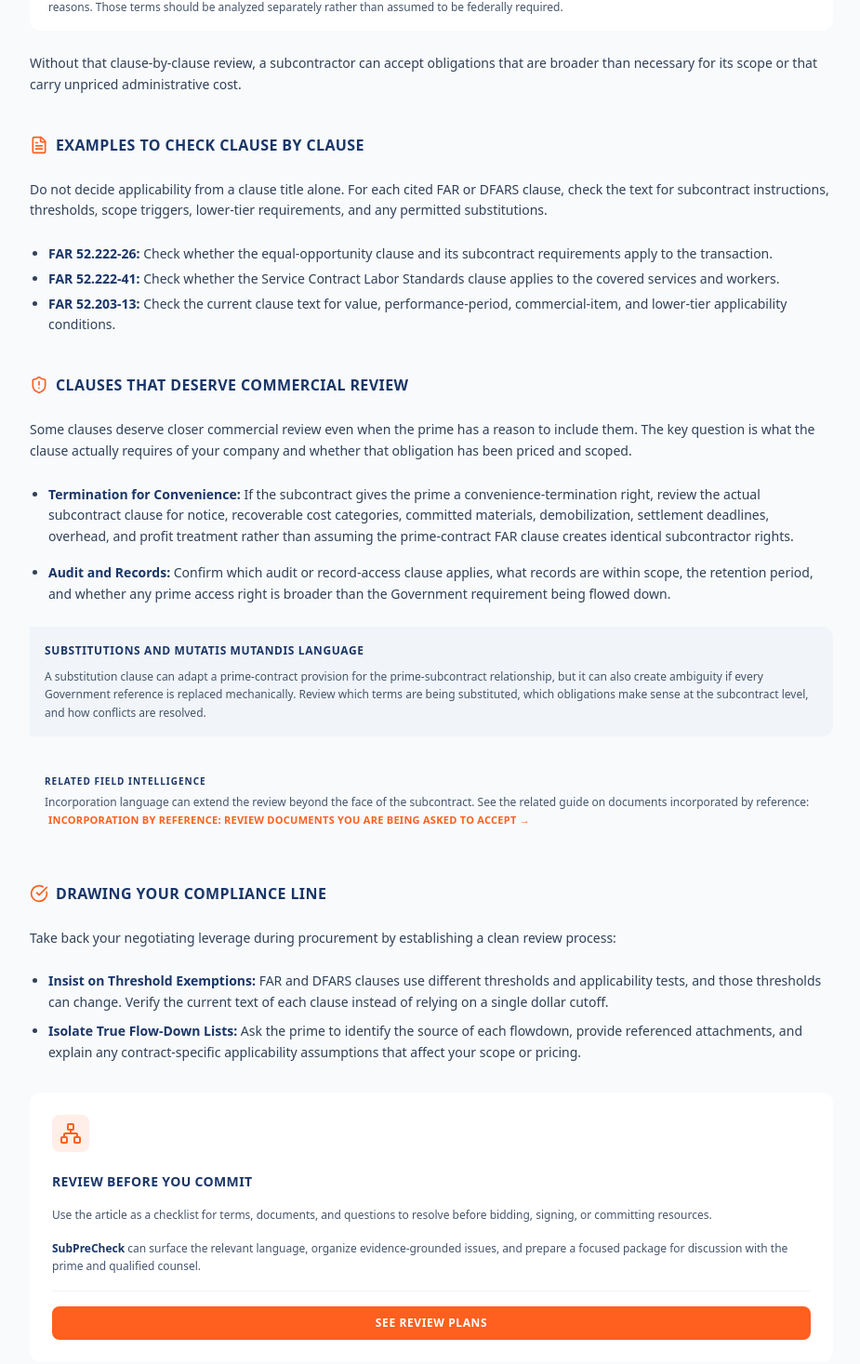
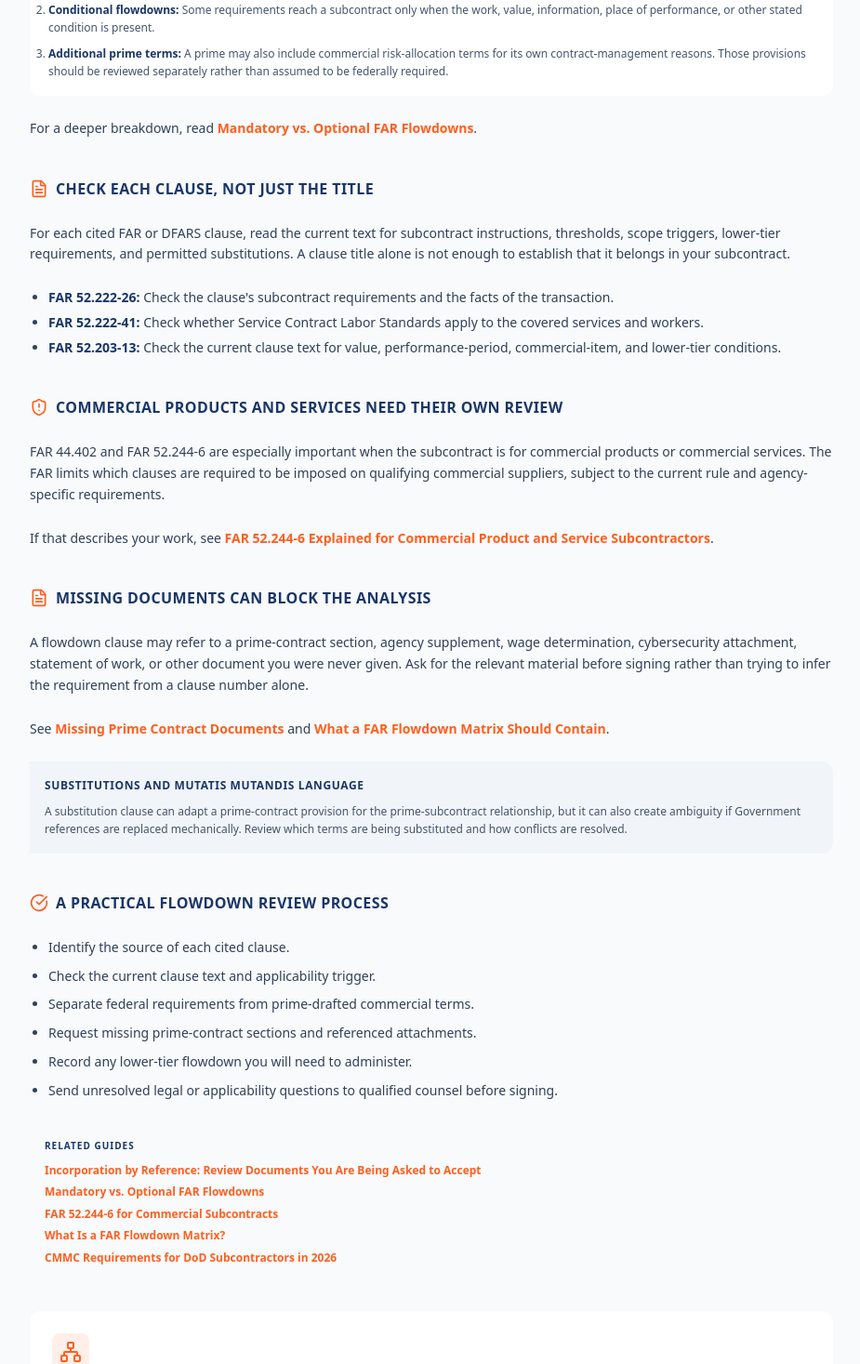
Before and after one commit to siricarsen-cmd/subshield, a Next.js app: page /blog/understanding-far-flow-down-clauses in a window 1280 px wide. Shown: the part 859-2326 px from the top of the page at 93% size, without its empty margins (176-1101 px from the left). Built offline with nearby package versions, Linux system fonts and the light colour scheme; no server answers.

Commit message:
seo: strengthen FAR flowdown pillar links and tone

```diff
--- a/app/blog/understanding-far-flow-down-clauses/page.tsx
+++ b/app/blog/understanding-far-flow-down-clauses/page.tsx
@@ -6,8 +6,6 @@ import { ShieldAlert, FileText, CheckCircle, ArrowLeft, Network } from "lucide-r
 export default function FarFlowDownClausesArticle() {
   return (
     <div className="min-h-screen bg-[#F8FAFC] text-slate-900 font-sans antialiased pb-20">
-
-      {/* Article Header Banner */}
       <div className="bg-[#1A3668] text-white py-16 px-4 sm:px-6 lg:px-8">
         <div className="max-w-4xl mx-auto space-y-4">
           <div className="flex flex-col gap-3 sm:flex-row sm:items-center sm:justify-between">
@@ -27,16 +25,13 @@ export default function FarFlowDownClausesArticle() {
         </div>
       </div>
 
-      {/* Main Content Layout */}
       <div className="max-w-4xl mx-auto px-4 sm:px-6 lg:px-8 pt-12 grid grid-cols-1 lg:grid-cols-3 gap-8">
-
-        {/* Article Body */}
         <div className="lg:col-span-2 space-y-6 text-sm text-slate-700 leading-relaxed font-medium">
           <p>
-            It is a standard tactical move for a General Contractor during public procurement. They attach a massive addendum to your contract labeled <strong className="text-[#1A3668]">"Federal Acquisition Regulation (FAR) Flow-Down Provisions."</strong> It contains dozens of dense, alphanumeric legal codes, and the project manager tells you, *"Take it or leave it. Every line is legally mandated by the federal government."*
+            Federal subcontracts often include a separate FAR or DFARS flowdown exhibit with dozens of clause citations. The important question is not whether federal clauses exist. It is whether each cited requirement actually applies to your subcontract and what it requires your company to do.
           </p>
           <p>
-            If you sign the addendum without reviewing applicability, you may accept reporting, audit, cyber, labor, or commercial obligations that were not priced into your scope.
+            A subcontractor should also separate federal flowdowns from payment, indemnity, termination, dispute, and other commercial terms the prime drafted for the subcontract itself. Both groups can matter, but they do not have the same source or applicability analysis.
           </p>
 
           <h3 className="text-base font-black text-[#1A3668] uppercase tracking-wide pt-4 flex items-center gap-2">
@@ -47,100 +42,93 @@ export default function FarFlowDownClausesArticle() {
           </p>
           <ol className="list-decimal pl-5 space-y-2 text-xs text-slate-600 bg-white border border-slate-200 p-4 rounded-xl shadow-sm">
             <li>
-              <strong className="text-[#1A3668]">Required Flowdowns:</strong> Some clauses expressly direct the prime to include specified language in qualifying subcontracts, sometimes only when stated thresholds or scope triggers are met.
+              <strong className="text-[#1A3668]">Express or required flowdowns:</strong> Some clauses direct the prime to include specified language in qualifying subcontracts, sometimes only when stated thresholds or scope triggers are met.
             </li>
             <li>
-              <strong className="text-[#FF5F1F]">Additional Prime Terms:</strong> A prime may also include commercial risk-allocation terms or broader obligations for its own contract-management reasons. Those terms should be analyzed separately rather than assumed to be federally required.
+              <strong className="text-[#1A3668]">Conditional flowdowns:</strong> Some requirements reach a subcontract only when the work, value, information, place of performance, or other stated condition is present.
+            </li>
+            <li>
+              <strong className="text-[#1A3668]">Additional prime terms:</strong> A prime may also include commercial risk-allocation terms for its own contract-management reasons. Those provisions should be reviewed separately rather than assumed to be federally required.
             </li>
           </ol>
           <p>
-            Without that clause-by-clause review, a subcontractor can accept obligations that are broader than necessary for its scope or that carry unpriced administrative cost.
+            For a deeper breakdown, read <a href="/blog/mandatory-vs-optional-far-flowdowns" className="text-[#FF5F1F] font-bold hover:underline">Mandatory vs. Optional FAR Flowdowns</a>.
           </p>
 
           <h3 className="text-base font-black text-[#1A3668] uppercase tracking-wide pt-4 flex items-center gap-2">
-            <FileText className="w-5 h-5 text-[#FF5F1F]" /> Examples to Check Clause by Clause
+            <FileText className="w-5 h-5 text-[#FF5F1F]" /> Check Each Clause, Not Just the Title
           </h3>
           <p>
-            Do not decide applicability from a clause title alone. For each cited FAR or DFARS clause, check the text for subcontract instructions, thresholds, scope triggers, lower-tier requirements, and any permitted substitutions.
+            For each cited FAR or DFARS clause, read the current text for subcontract instructions, thresholds, scope triggers, lower-tier requirements, and permitted substitutions. A clause title alone is not enough to establish that it belongs in your subcontract.
           </p>
           <ul className="list-disc pl-5 space-y-1">
-            <li><strong className="text-[#1A3668]">FAR 52.222-26:</strong> Check whether the equal-opportunity clause and its subcontract requirements apply to the transaction.</li>
-            <li><strong className="text-[#1A3668]">FAR 52.222-41:</strong> Check whether the Service Contract Labor Standards clause applies to the covered services and workers.</li>
-            <li><strong className="text-[#1A3668]">FAR 52.203-13:</strong> Check the current clause text for value, performance-period, commercial-item, and lower-tier applicability conditions.</li>
+            <li><strong className="text-[#1A3668]">FAR 52.222-26:</strong> Check the clause's subcontract requirements and the facts of the transaction.</li>
+            <li><strong className="text-[#1A3668]">FAR 52.222-41:</strong> Check whether Service Contract Labor Standards apply to the covered services and workers.</li>
+            <li><strong className="text-[#1A3668]">FAR 52.203-13:</strong> Check the current clause text for value, performance-period, commercial-item, and lower-tier conditions.</li>
           </ul>
 
           <h3 className="text-base font-black text-[#1A3668] uppercase tracking-wide pt-4 flex items-center gap-2">
-            <ShieldAlert className="w-5 h-5 text-[#FF5F1F]" /> Clauses That Deserve Commercial Review
+            <ShieldAlert className="w-5 h-5 text-[#FF5F1F]" /> Commercial Products and Services Need Their Own Review
           </h3>
           <p>
-            Some clauses deserve closer commercial review even when the prime has a reason to include them. The key question is what the clause actually requires of your company and whether that obligation has been priced and scoped.
+            FAR 44.402 and FAR 52.244-6 are especially important when the subcontract is for commercial products or commercial services. The FAR limits which clauses are required to be imposed on qualifying commercial suppliers, subject to the current rule and agency-specific requirements.
           </p>
-          <ul className="list-disc pl-5 space-y-4">
-            <li>
-              <strong className="text-[#1A3668]">Termination for Convenience:</strong> If the subcontract gives the prime a convenience-termination right, review the actual subcontract clause for notice, recoverable cost categories, committed materials, demobilization, settlement deadlines, overhead, and profit treatment rather than assuming the prime-contract FAR clause creates identical subcontractor rights.
-            </li>
-            <li>
-              <strong className="text-[#1A3668]">Audit and Records:</strong> Confirm which audit or record-access clause applies, what records are within scope, the retention period, and whether any prime access right is broader than the Government requirement being flowed down.
-            </li>
-          </ul>
+          <p>
+            If that describes your work, see <a href="/blog/far-52-244-6-commercial-subcontracts" className="text-[#FF5F1F] font-bold hover:underline">FAR 52.244-6 Explained for Commercial Product and Service Subcontractors</a>.
+          </p>
+
+          <h3 className="text-base font-black text-[#1A3668] uppercase tracking-wide pt-4 flex items-center gap-2">
+            <FileText className="w-5 h-5 text-[#FF5F1F]" /> Missing Documents Can Block the Analysis
+          </h3>
+          <p>
+            A flowdown clause may refer to a prime-contract section, agency supplement, wage determination, cybersecurity attachment, statement of work, or other document you were never given. Ask for the relevant material before signing rather than trying to infer the requirement from a clause number alone.
+          </p>
+          <p>
+            See <a href="/blog/missing-prime-contract-documents" className="text-[#FF5F1F] font-bold hover:underline">Missing Prime Contract Documents</a> and <a href="/blog/far-flowdown-matrix" className="text-[#FF5F1F] font-bold hover:underline">What a FAR Flowdown Matrix Should Contain</a>.
+          </p>
 
           <div className="bg-slate-100 border-l-4 border-[#1A3668] p-4 rounded-r-xl space-y-2">
             <h4 className="text-xs font-black text-[#1A3668] uppercase tracking-wider">Substitutions and Mutatis Mutandis Language</h4>
             <p className="text-xs text-slate-600 leading-relaxed">
-              A substitution clause can adapt a prime-contract provision for the prime-subcontract relationship, but it can also create ambiguity if every Government reference is replaced mechanically. Review which terms are being substituted, which obligations make sense at the subcontract level, and how conflicts are resolved.
-            </p>
-          </div>
-
-          {/* Strategic Internal SEO Cross-Link */}
-          <div className="bg-slate-50 border-l-4 border-[#FF5F1F] p-4 my-6 rounded-r-xl">
-            <p className="text-[10px] font-black text-[#1A3668] uppercase tracking-widest">
-              Related Field Intelligence
-            </p>
-            <p className="text-xs text-slate-600 mt-1 leading-relaxed font-medium">
-              Incorporation language can extend the review beyond the face of the subcontract. See the related guide on documents incorporated by reference:
-              <a href="/blog/incorporation-by-reference-ambush" className="text-[#FF5F1F] font-black hover:underline inline-flex items-center gap-0.5 ml-1 uppercase tracking-wide text-[11px]">
-                Incorporation by Reference: Review Documents You Are Being Asked to Accept →
-              </a>
+              A substitution clause can adapt a prime-contract provision for the prime-subcontract relationship, but it can also create ambiguity if Government references are replaced mechanically. Review which terms are being substituted and how conflicts are resolved.
             </p>
           </div>
 
           <h3 className="text-base font-black text-[#1A3668] uppercase tracking-wide pt-4 flex items-center gap-2">
-            <CheckCircle className="w-5 h-5 text-[#FF5F1F]" /> Drawing Your Compliance Line
+            <CheckCircle className="w-5 h-5 text-[#FF5F1F]" /> A Practical Flowdown Review Process
           </h3>
-          <p>
-            Take back your negotiating leverage during procurement by establishing a clean review process:
-          </p>
           <ul className="list-disc pl-5 space-y-2">
-            <li><strong className="text-[#1A3668]">Insist on Threshold Exemptions:</strong> FAR and DFARS clauses use different thresholds and applicability tests, and those thresholds can change. Verify the current text of each clause instead of relying on a single dollar cutoff.</li>
-            <li><strong className="text-[#1A3668]">Isolate True Flow-Down Lists:</strong> Ask the prime to identify the source of each flowdown, provide referenced attachments, and explain any contract-specific applicability assumptions that affect your scope or pricing.</li>
+            <li>Identify the source of each cited clause.</li>
+            <li>Check the current clause text and applicability trigger.</li>
+            <li>Separate federal requirements from prime-drafted commercial terms.</li>
+            <li>Request missing prime-contract sections and referenced attachments.</li>
+            <li>Record any lower-tier flowdown you will need to administer.</li>
+            <li>Send unresolved legal or applicability questions to qualified counsel before signing.</li>
           </ul>
-        </div>
 
-        {/* Strategic Call-to-Action Sidebar */}
-        <div className="space-y-6">
-          <div className="bg-white border-2 border-[#FF5F1F] rounded-xl p-6 shadow-md space-y-4 sticky top-6">
-            <div className="p-2 bg-[#FF5F1F]/10 rounded-lg text-[#FF5F1F] inline-block">
-              <Network className="w-6 h-6" />
+          <div className="bg-slate-50 border-l-4 border-[#FF5F1F] p-4 rounded-r-xl">
+            <p className="text-[10px] font-black text-[#1A3668] uppercase tracking-widest">Related guides</p>
+            <div className="mt-2 space-y-1 text-xs">
+              <p><a href="/blog/incorporation-by-reference-ambush" className="text-[#FF5F1F] font-bold hover:underline">Incorporation by Reference: Review Documents You Are Being Asked to Accept</a></p>
+              <p><a href="/blog/mandatory-vs-optional-far-flowdowns" className="text-[#FF5F1F] font-bold hover:underline">Mandatory vs. Optional FAR Flowdowns</a></p>
+              <p><a href="/blog/far-52-244-6-commercial-subcontracts" className="text-[#FF5F1F] font-bold hover:underline">FAR 52.244-6 for Commercial Subcontracts</a></p>
+              <p><a href="/blog/far-flowdown-matrix" className="text-[#FF5F1F] font-bold hover:underline">What Is a FAR Flowdown Matrix?</a></p>
+              <p><a href="/blog/cmmc-requirements-dod-subcontractors-2026" className="text-[#FF5F1F] font-bold hover:underline">CMMC Requirements for DoD Subcontractors in 2026</a></p>
             </div>
-            <h4 className="text-sm font-black text-[#1A3668] uppercase tracking-wide">
-              Review Before You Commit
-            </h4>
-            <p className="text-xs text-slate-600 leading-relaxed font-medium">
-              Use the article as a checklist for terms, documents, and questions to resolve before bidding, signing, or committing resources.
-            </p>
-            <p className="text-xs text-slate-600 leading-relaxed font-medium">
-              <strong className="text-[#1A3668]">SubPreCheck</strong> can surface the relevant language, organize evidence-grounded issues, and prepare a focused package for discussion with the prime and qualified counsel.
-            </p>
-            <hr className="border-slate-100" />
-            <a
-              href="/pricing"
-              className="block w-full py-2.5 text-center text-xs font-black uppercase tracking-wider text-white bg-[#FF5F1F] hover:bg-[#E04F1A] rounded-lg transition shadow-sm"
-            >
-              See Review Plans
-            </a>
           </div>
         </div>
 
+        <div className="space-y-6">
+          <div className="bg-white border-2 border-[#FF5F1F] rounded-xl p-6 shadow-md space-y-4 sticky top-6">
+            <div className="p-2 bg-[#FF5F1F]/10 rounded-lg text-[#FF5F1F] inline-block"><Network className="w-6 h-6" /></div>
+            <h4 className="text-sm font-black text-[#1A3668] uppercase tracking-wide">Review Before You Commit</h4>
+            <p className="text-xs text-slate-600 leading-relaxed font-medium">Use the article as a checklist for clauses, documents, and questions to resolve before bidding, signing, or committing resources.</p>
+            <p className="text-xs text-slate-600 leading-relaxed font-medium"><strong className="text-[#1A3668]">SubPreCheck</strong> can surface the relevant language, organize evidence-grounded issues, and prepare a focused package for discussion with the prime and qualified counsel.</p>
+            <hr className="border-slate-100" />
+            <a href="/sample-report" className="block w-full py-2.5 text-center text-xs font-black uppercase tracking-wider text-white bg-[#FF5F1F] hover:bg-[#E04F1A] rounded-lg transition shadow-sm">View Sample Report</a>
+            <a href="/pricing" className="block w-full py-2.5 text-center text-xs font-black uppercase tracking-wider text-[#1A3668] border border-slate-200 hover:border-[#FF5F1F] rounded-lg transition">See Review Plans</a>
+          </div>
+        </div>
       </div>
     </div>
   );
```
